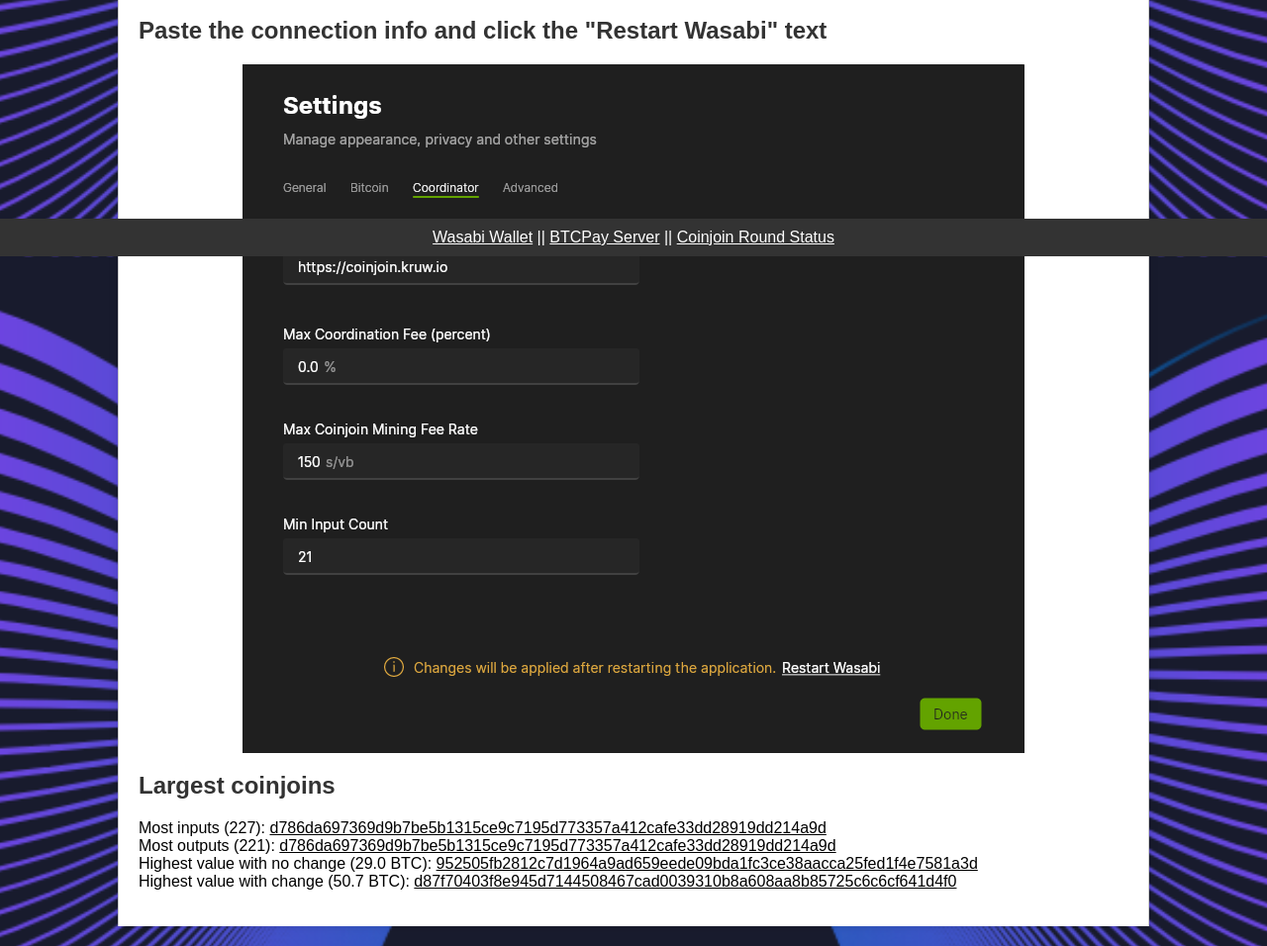
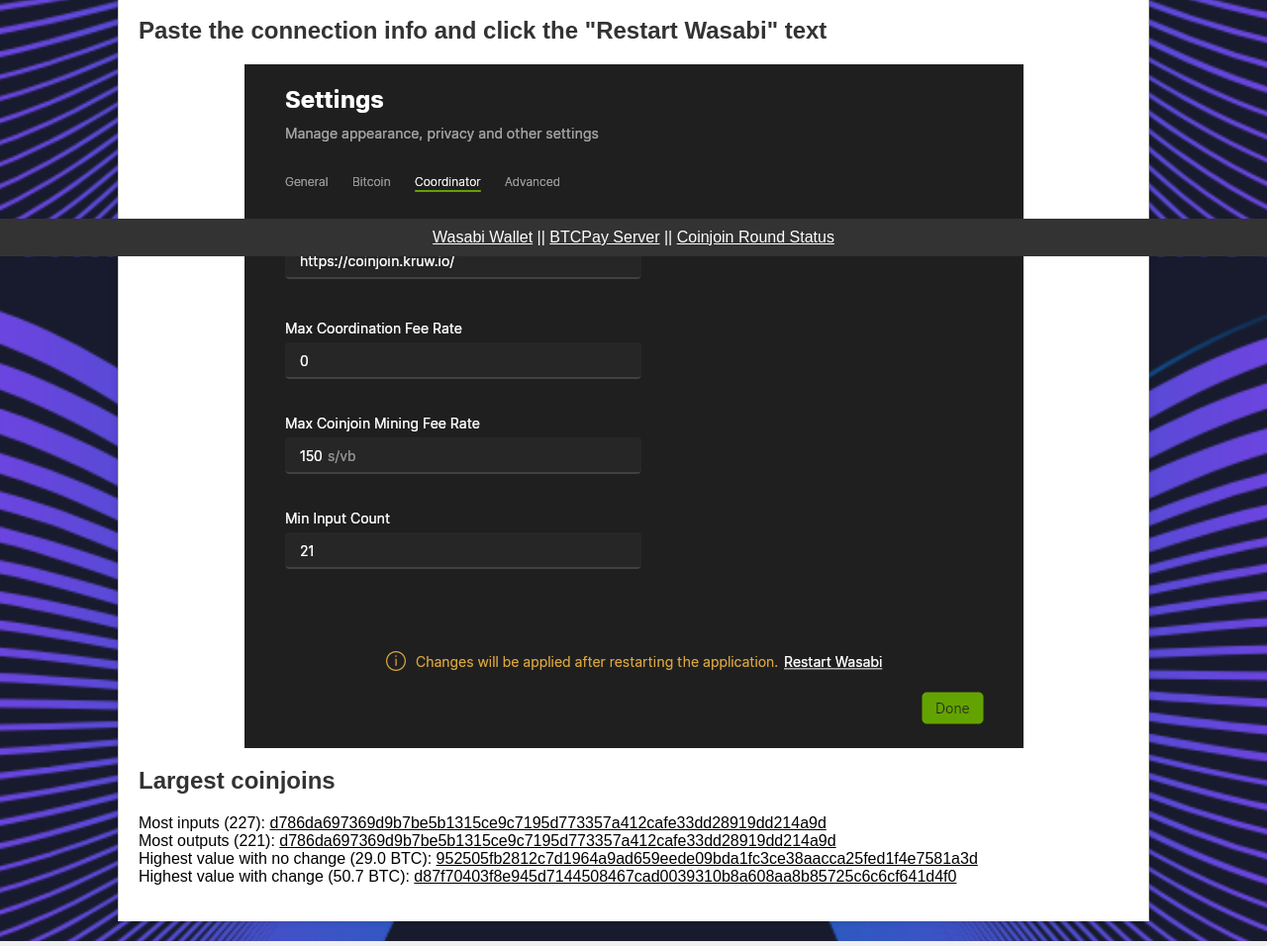
Before and after one commit to Kruwed/kruwed.github.io, a plain HTML site: page index.html in a window 1280 px wide. Shown: the part 541-1497 px from the top of the page at 99% size. Drawn offline with Linux system fonts and the light colour scheme.

Commit message:
Update index.html

```diff
--- a/index.html
+++ b/index.html
@@ -26,7 +26,7 @@
         <img src="https://raw.githubusercontent.com/Kruwed/kruwed.github.io/master/images/Shortcut.png" alt="Change coordinator" style="max-width: 100%; height: auto;">
 
         <h2>Paste the connection info and click the "Restart Wasabi" text</h2>
-        <img src="https://raw.githubusercontent.com/Kruwed/kruwed.github.io/master/images/Wasabi%20Coordinator%20Text%20Box.png" alt="Restart Wasabi" style="max-width: 100%; height: auto;">
+        <img src="https://raw.githubusercontent.com/Kruwed/kruwed.github.io/master/images/Switch%20Coordinator.png" alt="Restart Wasabi" style="max-width: 100%; height: auto;">
 
         <h2>Largest coinjoins</h2>
 
```
